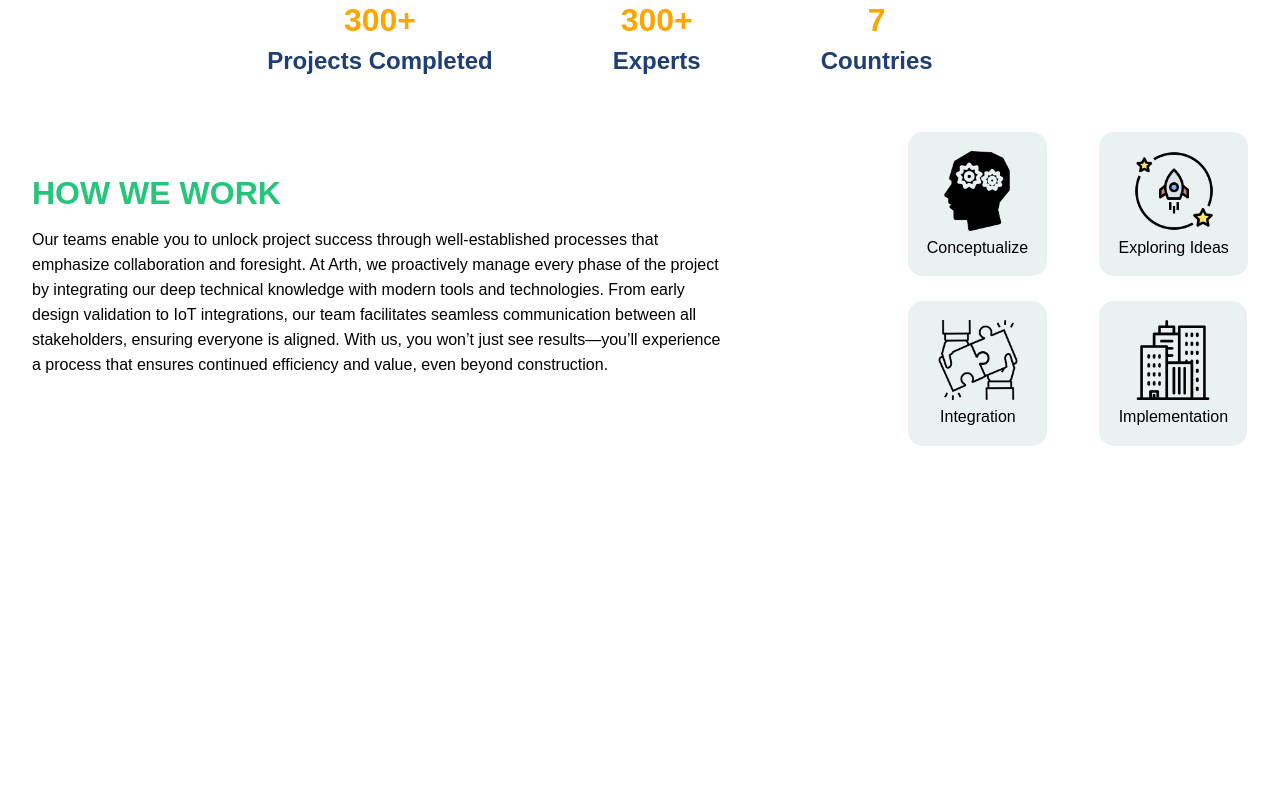
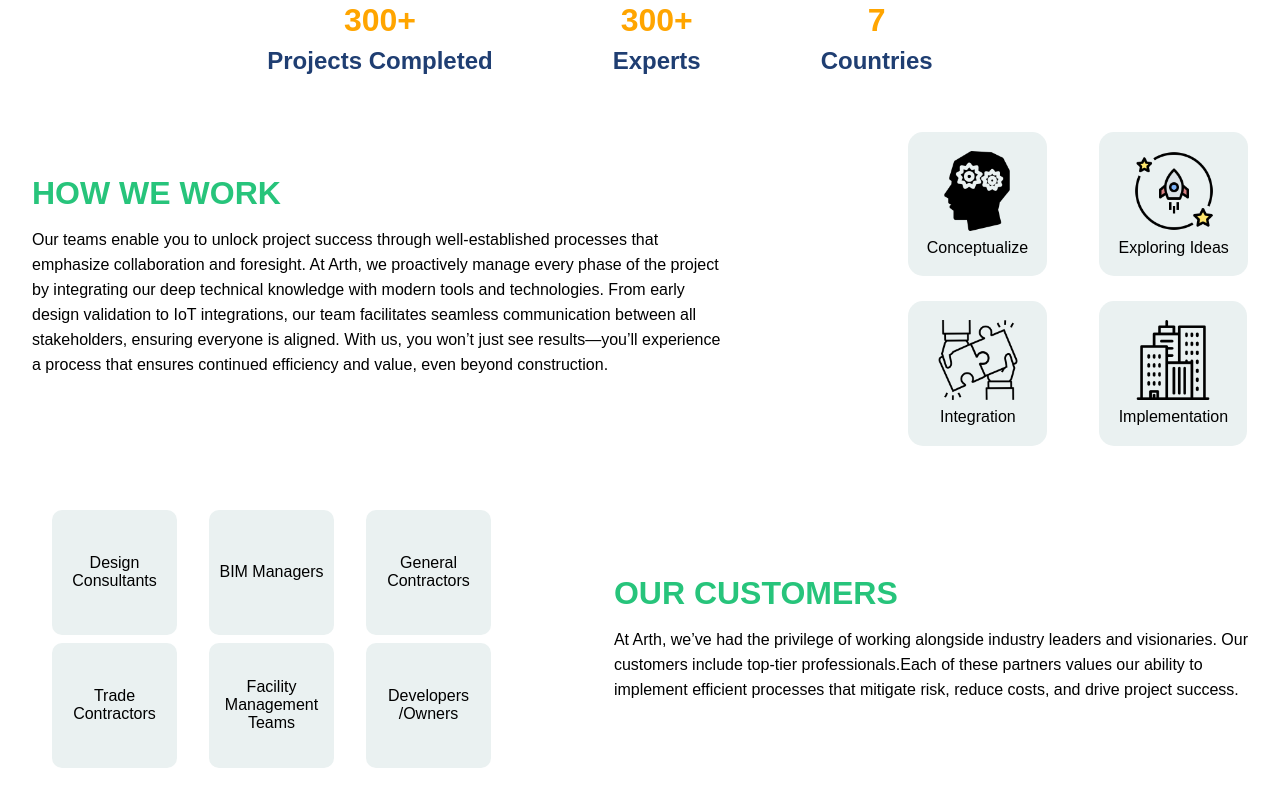
Before and after one commit to Durgabhavaniy2509/Arth, a React (Vite) app: page / in a window 1280 px wide. Shown: the part 746-1546 px from the top of the page. Before the commit the page ends 1224 px from the top, so only its background shows below. Built offline with nearby package versions, Linux system fonts and the light colour scheme.

Commit message:
Html and css for our customers section in home page is finished

```diff
--- a/src/Home/Home.css
+++ b/src/Home/Home.css
@@ -35,3 +35,14 @@
 .hero-pack, .hero-pack1 {
   margin-top: 25px;
 }
+
+.row {
+  display: flex;
+}
+.customer {
+  background-color: #EAF1F1;
+  width: 125px;
+  height: 125px;
+  border-radius: 10px;
+  text-align: center;
+}
--- a/src/Home/Home.jsx
+++ b/src/Home/Home.jsx
@@ -5,6 +5,7 @@
 const Home = () => {
   return (
     <section>
+      {/* About section */}
       <div className=" flexCenter1 paddings innerWidth hero-aboutUs">
         <div className='hero-left'>
           <img src="\Images\Aqua Raffles hotel.avif" alt="" />
@@ -15,6 +16,7 @@
         </div>
       </div>
 
+      {/* Stat section */}
       <div className = 'flexCenter hero-stats'>
           <div className = 'flexColCenter hero-stat'>
             <img src="\Icons\completed-task.png" alt="" />
@@ -39,6 +41,7 @@
           </div>
        </div>
 
+      {/* How we work section */}
        <div className="flexCenter1 paddings innerWidth hero-work">
         <div className='hero-left'>
           <div className='tertiaryText'>HOW WE WORK</div>
@@ -66,8 +69,27 @@
             </div>
           </div>
         </div>
-       </div>
+      </div>
 
+      {/* our customers section */}
+      <div className="flexCenter1 paddings innerWidth hero-customers">
+        <div className='flexColCenter hero-left gap'>
+            <div className="flexCenter row">
+              <div className='flexCenter customer'>Design Consultants</div>
+              <div className='flexCenter customer'>BIM Managers</div>
+              <div className='flexCenter customer'>General Contractors</div>
+            </div>
+            <div className="flexCenter row">
+              <div className='flexCenter customer'>Trade Contractors</div>
+              <div className='flexCenter customer'>Facility Management Teams</div>
+              <div className='flexCenter customer'>Developers /Owners</div>
+            </div>
+        </div>
+        <div className='hero-right'>
+          <div className='tertiaryText'>OUR CUSTOMERS</div>
+          <div className='quadText hero-text'>At Arth, we’ve had the privilege of working alongside industry leaders and visionaries. Our <br /> customers include top-tier professionals.Each of these partners values our ability to <br />implement efficient processes that mitigate risk, reduce costs, and drive project success.</div>
+        </div>
+      </div>
 
     </section>
   )
```
